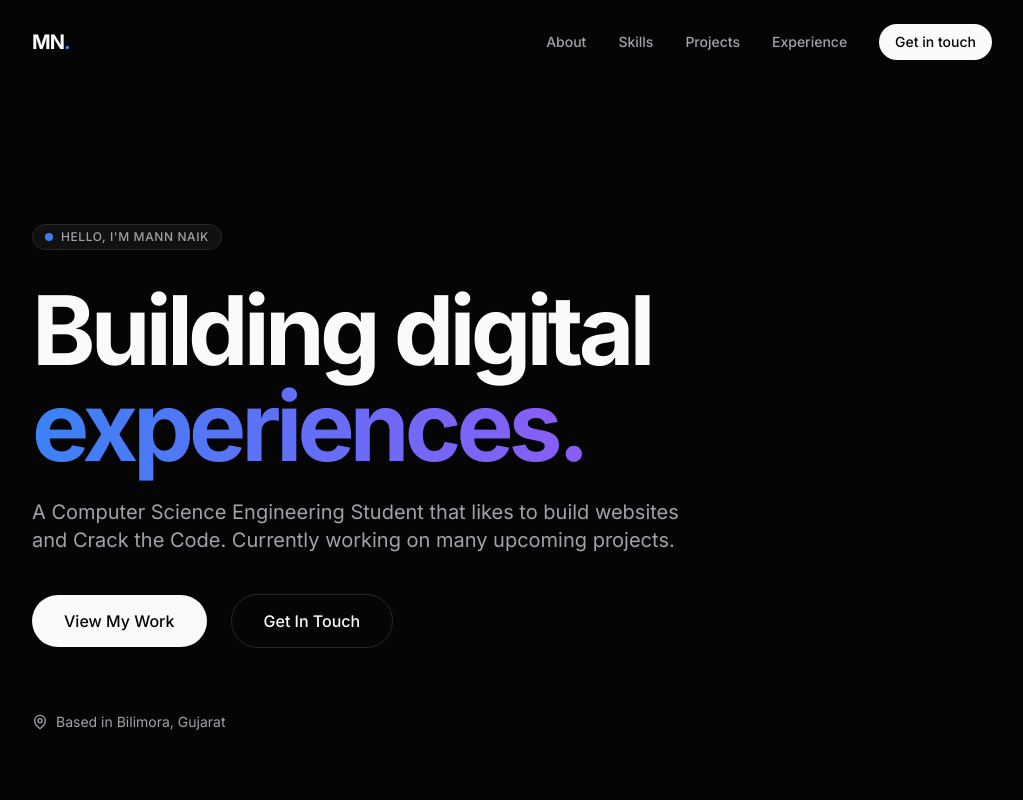
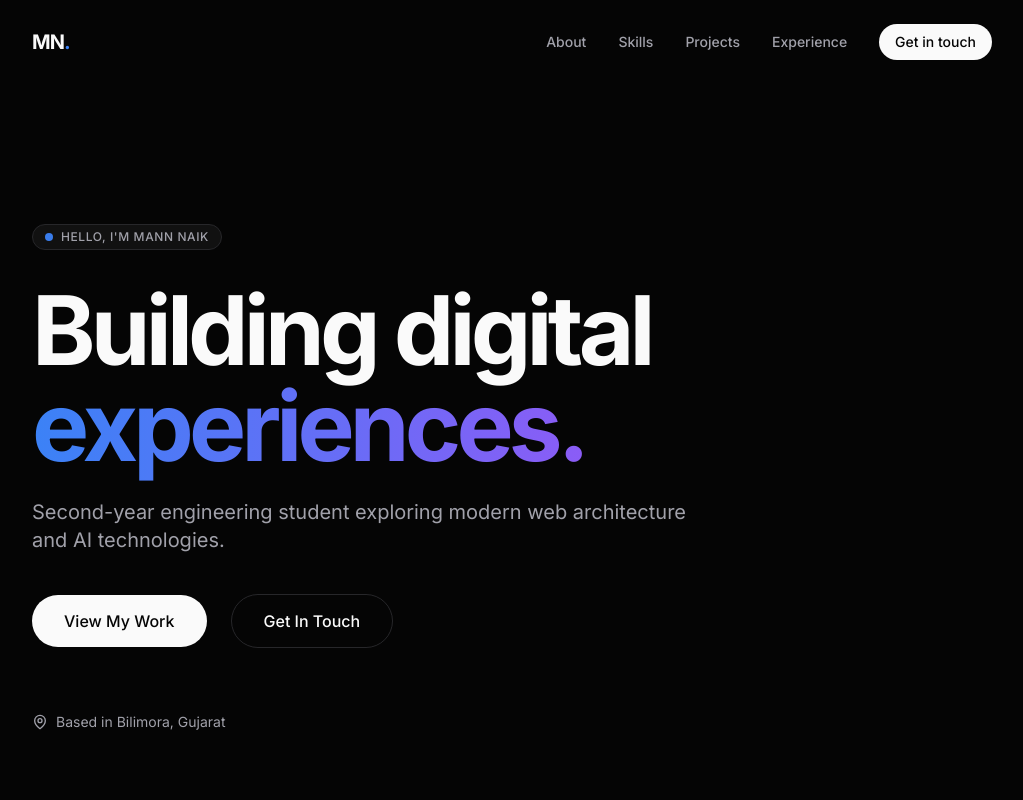
Before and after one commit to mann-naik/my-portfolio, a Next.js app: page / in a window 1280 px wide. Shown: the top 800 px of the page, without its empty margins (128-1151 px from the left). Built offline with nearby package versions, Linux system fonts and the light colour scheme.

Commit message:
Change in short bio

```diff
--- a/data/portfolio.ts
+++ b/data/portfolio.ts
@@ -2,7 +2,7 @@ export const portfolioData = {
   personal: {
     name: "Mann Naik",
     role: "CSE Student & Developer",
-    shortBio: "A Computer Science Engineering Student that likes to build websites and Crack the Code. Currently working on many upcoming projects.",
+    shortBio: "Second-year engineering student exploring modern web architecture and AI technologies.",
     location: "Bilimora, Gujarat",
     email: "mannnaik1508@gmail.com",
   },
```
